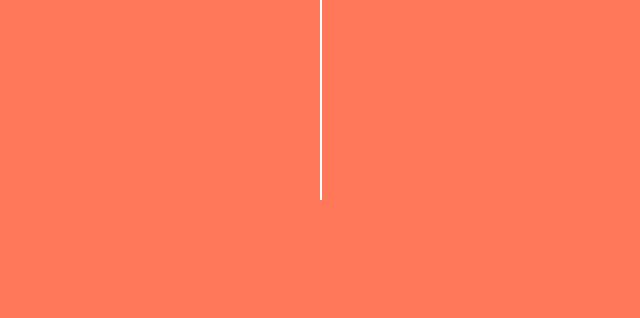
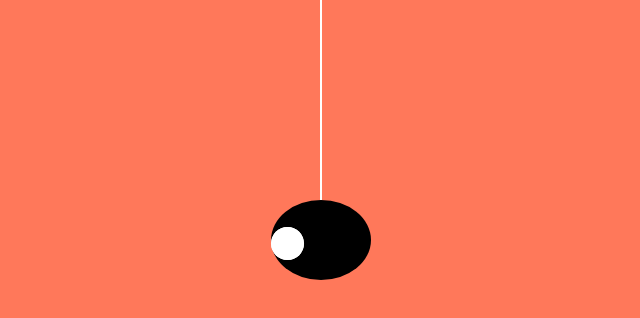
Before and after one commit to baileyadler/TCAspooky, a plain HTML site: page index.html in a window 1280 px wide. Shown: the whole page, without its empty margins (113-753 px from the left). Drawn offline with nearby package versions, Linux system fonts and the light colour scheme.

Commit message:
added yeye

```diff
--- a/style.css
+++ b/style.css
@@ -15,5 +15,19 @@ html{
     animation:swing 2s infinite;
     transform-origin:top;
 }
-
-/*CONTINUE FROM 2 MINUTES INTO VIDEO*/
+.spider .body {
+width:100px;
+height:80px;
+background:#000;
+position:relative;
+border-radius: 50%;
+}
+.spider .body .eye{
+    width:33px;
+    height:33px;
+    background: #fff;
+    position:absolute;
+    bottom:20px;
+    border-radius:50%;
+}
+/*CONTINUE FROM 2:51 MINUTES INTO VIDEO*/
```
Also changed, not shown: index.html (+1 -0 lines).
